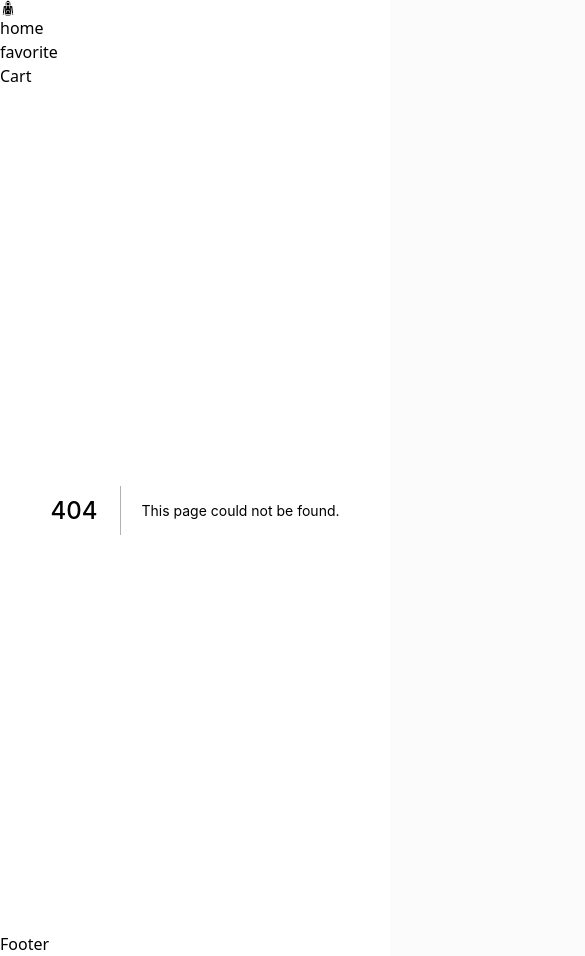
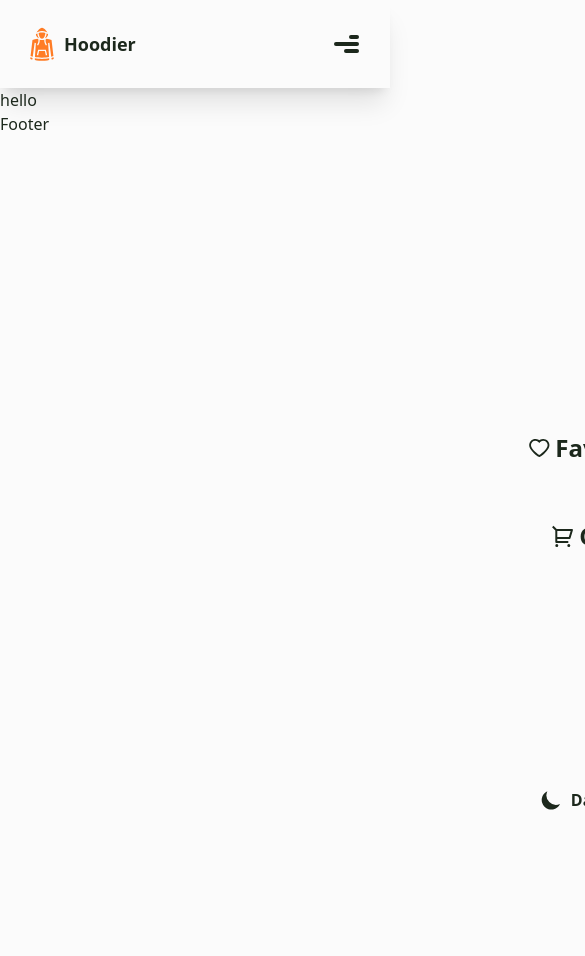
Before and after one commit to dsaglam94/nextjs-tailwind-challenge-ecommerce, a Next.js app: page /favorites in a window 390 px wide. Before the commit this address had no page. Shown: the top 956 px of the page, 585 px wide, since content can reach past the window. After the commit the page ends 844 px from the top, so only its background shows below. Built offline with nearby package versions, Linux system fonts and the light colour scheme.

Commit message:
added the navigation bar for desktop and mobile

```diff
--- /dev/null
+++ b/components/navigation/MenuToggle.jsx
@@ -0,0 +1,15 @@
+const MenuToggle = ({ isNavOpen, handleClick }) => {
+  return (
+    <div onClick={handleClick} className="menu-container cursor-pointer">
+      <div
+        className={isNavOpen ? "menu-toggle active group" : "menu-toggle group"}
+      >
+        <span className="group-hover:bg-accent"></span>
+        <span className="group-hover:bg-accent"></span>
+        <span className="group-hover:bg-accent"></span>
+      </div>
+    </div>
+  );
+};
+
+export default MenuToggle;
--- a/components/navigation/NavigationDesktop.jsx
+++ b/components/navigation/NavigationDesktop.jsx
@@ -1,25 +1,42 @@
 import { GiHoodie } from "react-icons/gi";
+import { RiShoppingCart2Line } from "react-icons/ri";
+import { AiOutlineHeart } from "react-icons/ai";
 import Link from "next/link";
+import ThemeToggle from "./ThemeToggle";
 
 const NavigationDesktop = () => {
   return (
-    <header>
-      <nav>
-        <div>
-          <GiHoodie className="" />
-        </div>
+    <header className="w-full py-6 hidden md:block shadow-xl">
+      <nav className="w-[90%] max-w-[1200px] flex items-center justify-between mx-auto">
+        <Link href="/">
+          <div className="flex items-center gap-1 cursor-pointer">
+            <GiHoodie className="text-accent text-4xl" />
+            <span className="text-lg font-semibold">Hoodier</span>
+          </div>
+        </Link>
+        <ThemeToggle />
+
+        <ul className="flex items-center gap-10">
+          <Link href="/">
+            <li className="font-semibold text-lg capitalize hover:text-accent cursor-pointer">
+              home
+            </li>
+          </Link>
+          <Link href="/favorites">
+            <li className="flex items-center font-semibold text-lg capitalize gap-1 hover:text-accent cursor-pointer">
+              <AiOutlineHeart className="text-2xl" /> favorites
+            </li>
+          </Link>
+          <Link href="/cart">
+            <li className="flex items-center font-semibold text-lg capitalize gap-1 hover:text-accent cursor-pointer group">
+              <RiShoppingCart2Line className="text-2xl" /> Cart
+              <div className="bg-secondary w-8 h-6 rounded-full flex items-center justify-center">
+                <span className="text-sm group-hover:text-buttonText">1</span>
+              </div>
+            </li>
+          </Link>
+        </ul>
       </nav>
-      <ul>
-        <Link href="/">
-          <li>home</li>
-        </Link>
-        <Link href="/">
-          <li>favorite</li>
-        </Link>
-        <Link href="/">
-          <li>Cart</li>
-        </Link>
-      </ul>
     </header>
   );
 };
--- a/components/navigation/NavigationMobile.jsx
+++ b/components/navigation/NavigationMobile.jsx
@@ -1,7 +1,81 @@
-import React from "react";
+import { GiHoodie } from "react-icons/gi";
+import { RiShoppingCart2Line } from "react-icons/ri";
+import { AiOutlineHeart } from "react-icons/ai";
+import Link from "next/link";
+import ThemeToggle from "./ThemeToggle";
+import MenuToggle from "./MenuToggle";
+import { useState } from "react";
+const NavigationMobile = () => {
+  const [isNavOpen, setIsNavOpen] = useState(false);
 
-const NavigationMobile = () => {
-  return <div className="hidden">NavigationMobile</div>;
+  const handleNav = () => {
+    setIsNavOpen((prevValue) => !prevValue);
+  };
+  return (
+    <header className="w-full p-6 md:hidden block shadow-xl">
+      <nav className="w-full max-w-[1200px] flex items-center justify-between mx-auto">
+        <Link href="/">
+          <div
+            onClick={handleNav}
+            className="flex items-center gap-1 cursor-pointer"
+          >
+            <GiHoodie className="text-accent text-4xl" />
+            <span className="text-lg font-semibold">Hoodier</span>
+          </div>
+        </Link>
+        <MenuToggle isNavOpen={isNavOpen} handleClick={handleNav} />
+        <div
+          className={
+            isNavOpen
+              ? "absolute w-full h-[89vh] bottom-0 left-0 bg-black/70 duration-150 ease-in"
+              : "absolute w-full h-[89vh] bottom-0 left-0 bg-black/0 duration-150 ease-in select-none pointer-events-none"
+          }
+        >
+          <div
+            className={
+              isNavOpen
+                ? "bg-primary p-6 w-[70%] h-full flex flex-col items-end justify-between ml-auto translate-x-0 duration-300 ease-in-out"
+                : "bg-primary p-6 w-[70%] h-full flex flex-col items-end justify-between ml-auto translate-x-[110%] duration-300 ease-in-out"
+            }
+          >
+            <ul className="w-full flex flex-col items-end gap-14 my-auto">
+              <Link href="/">
+                <li
+                  onClick={handleNav}
+                  className="font-semibold text-2xl capitalize hover:text-accent cursor-pointer"
+                >
+                  home
+                </li>
+              </Link>
+              <Link href="/favorites">
+                <li
+                  onClick={handleNav}
+                  className="flex items-center font-semibold text-2xl capitalize gap-1 hover:text-accent cursor-pointer"
+                >
+                  <AiOutlineHeart className="text-2xl" /> favorites
+                </li>
+              </Link>
+              <Link href="/cart">
+                <li
+                  onClick={handleNav}
+                  className="flex items-center font-semibold text-2xl capitalize gap-1 hover:text-accent cursor-pointer group"
+                >
+                  <RiShoppingCart2Line className="text-2xl" /> Cart
+                  <div className="bg-secondary w-8 h-6 rounded-full flex items-center justify-center">
+                    <span className="text-sm group-hover:text-buttonText">
+                      1
+                    </span>
+                  </div>
+                </li>
+              </Link>
+            </ul>
+
+            <ThemeToggle />
+          </div>
+        </div>
+      </nav>
+    </header>
+  );
 };
 
 export default NavigationMobile;
--- a/components/navigation/ThemeToggle.jsx
+++ b/components/navigation/ThemeToggle.jsx
@@ -1,6 +1,6 @@
 import React, { useContext } from "react";
 import { HiSun, HiMoon } from "react-icons/hi";
-import { ThemeContext } from "../context/ThemeContext";
+import { ThemeContext } from "../../context/ThemeContext";
 
 const ThemeToggle = () => {
   const { theme, setTheme } = useContext(ThemeContext);
@@ -9,17 +9,19 @@ const ThemeToggle = () => {
     <div className="p-2">
       {theme === "dark" ? (
         <div
-          className="flex items-center cursor-pointer"
+          className="flex items-center font-semibold cursor-pointer group"
           onClick={() => setTheme(theme === "dark" ? "light" : "dark")}
         >
-          <HiSun className="text-primary text-2xl mr-2" /> Light Mode
+          <HiSun className="text-primary text-2xl mr-2 group-hover:text-accent" />{" "}
+          Light Mode
         </div>
       ) : (
         <div
-          className="flex items-center cursor-pointer"
+          className="flex items-center font-semibold cursor-pointer group"
           onClick={() => setTheme(theme === "dark" ? "light" : "dark")}
         >
-          <HiMoon className="text-primary text-2xl mr-2" /> Dark Mode
+          <HiMoon className="text-primary text-2xl mr-2 group-hover:text-accent" />{" "}
+          Dark Mode
         </div>
       )}
     </div>
--- /dev/null
+++ b/pages/favorites.js
@@ -0,0 +1,7 @@
+export default function Favorites() {
+  return (
+    <div>
+      <h1>hello</h1>
+    </div>
+  );
+}
--- a/styles/globals.css
+++ b/styles/globals.css
@@ -6,6 +6,7 @@
   @apply bg-primary text-primary duration-150 ease-in;
 }
 
+/* Theme Variables */
 .dark {
   --color-bg-primary: #13171d;
   --color-bg-secondary: #a13737;
@@ -23,3 +24,63 @@
   --color-text-accent: #ff7c25;
   --color-text-button: #fbfbfb;
 }
+
+/* Menu Toggle Styles */
+.menu-container {
+  position: relative;
+  display: flex;
+  align-items: center;
+  justify-content: flex-end;
+}
+
+.menu-toggle {
+  width: 40px;
+  height: 40px;
+  border-radius: 50%;
+  margin-left: 0.5em;
+  display: flex;
+  align-items: center;
+  justify-content: center;
+  overflow: hidden;
+  position: relative;
+}
+
+.menu-toggle span {
+  position: absolute;
+  background: var(--color-text-primary);
+  width: 25px;
+  height: 4px;
+  border-radius: 1rem;
+  transition: transform 0.8s ease;
+}
+
+.menu-toggle:hover span {
+  background-color: var(--color-bg-secondary);
+}
+
+.menu-toggle span:nth-child(1) {
+  transform: translateY(-7px);
+  width: 10px;
+  right: 7.5px;
+}
+
+.menu-toggle span:nth-child(2) {
+  transform: translateY(7px);
+  width: 15px;
+  right: 7.5px;
+}
+
+.menu-toggle.active span:nth-child(1) {
+  transform: translateY(0) rotate(-315deg);
+  width: 25px;
+  transition-delay: 0.2s;
+}
+
+.menu-toggle.active span:nth-child(2) {
+  transform: translateY(0px) rotate(315deg);
+  width: 25px;
+}
+
+.menu-toggle.active span:nth-child(3) {
+  transform: translateX(100px);
+}
```
